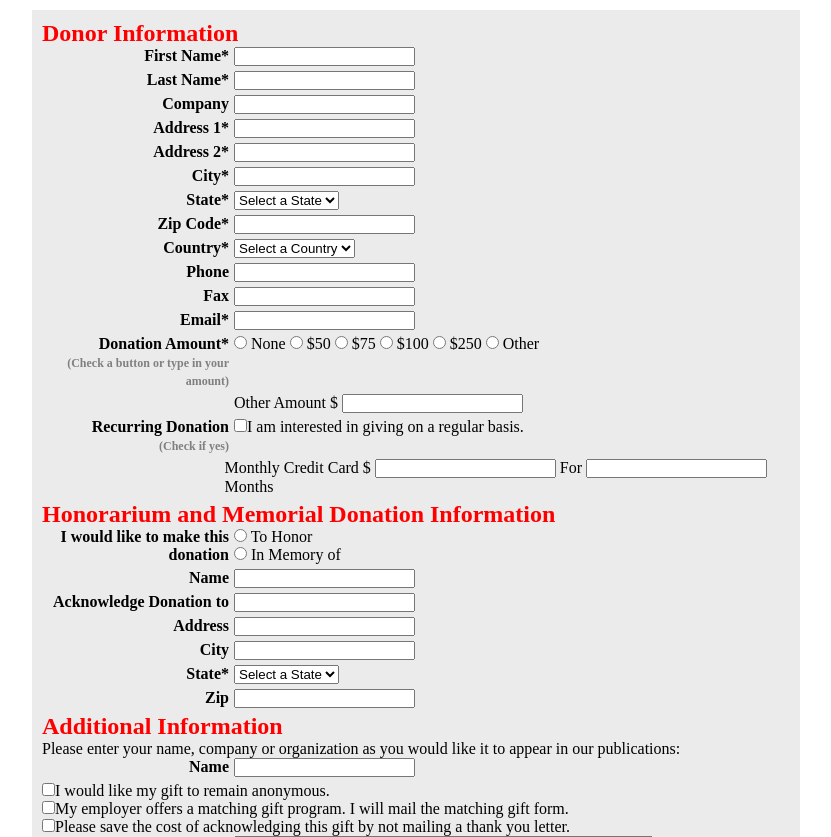
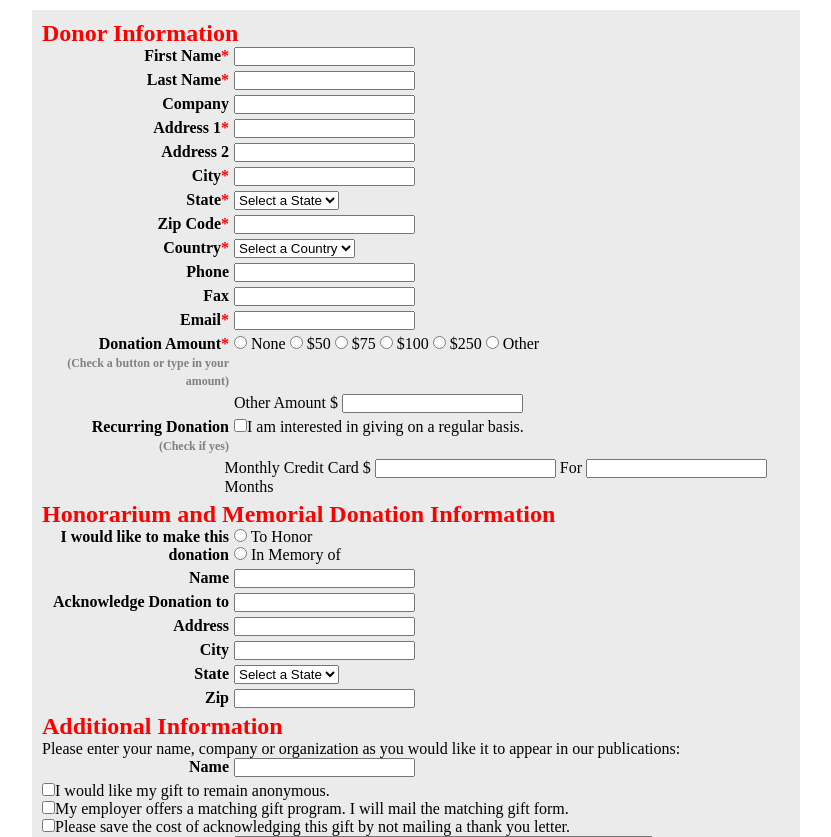
Before and after one commit to sushantovharati/summer-wbt-2025, a PHP site: page /form.html in a window 1280 px wide. Shown: the top 837 px of the page, without its empty margins (224-1055 px from the left). Run offline with PHP 8.4, Linux system fonts and the light colour scheme.

Commit message:
star symble color is added

```diff
--- a/form.css
+++ b/form.css
@@ -34,6 +34,9 @@ h2{
     margin-top: 0;
     color: gray;
 }
+.star{
+    color: red;
+}
 
 .buttonSection{
     margin: auto 300px;
--- a/form.html
+++ b/form.html
@@ -9,14 +9,17 @@
 </head>
 
 <body>
+    <header>
+
+    </header>
     <form method="get" class="form-contain">
         <h2>Donor Information</h2>
         <div class="form-group">
-            <label for="firstName">First Name* </label>
+            <label for="firstName">First Name<span class="star">*</span> </label>
             <input type="text" id="firstName" required>
         </div>
         <div class="form-group">
-            <label for="lastName">Last Name* </label>
+            <label for="lastName">Last Name<span class="star">*</span> </label>
             <input type="text" id="lastName" required>
         </div>
         <div class="form-group">
@@ -24,19 +27,19 @@
             <input type="text" id="company">
         </div>
         <div class="form-group">
-            <label for="address1">Address 1* </label>
+            <label for="address1">Address 1<span class="star">*</span> </label>
             <input type="text" id="address1" required>
         </div>
         <div class="form-group">
-            <label for="address2">Address 2* </label>
+            <label for="address2">Address 2 </label>
             <input type="text" id="address2">
         </div>
         <div class="form-group">
-            <label for="city">City*</label>
+            <label for="city">City<span class="star">*</span></label>
             <input type="text" id="city" required>
         </div>
         <div class="form-group">
-            <label for="state">State*</label>
+            <label for="state">State<span class="star">*</span></label>
             <select name="state" id="state" required>
                 <option selected disabled>Select a State</option>
                 <option value="dhaka" required>Dhaka</option>
@@ -50,11 +53,11 @@
             </select>
         </div>
         <div class="form-group">
-            <label for="zipCode">Zip Code*</label>
+            <label for="zipCode">Zip Code<span class="star">*</span></label>
             <input type="number" name="zipCode" id="zipCode" required>
         </div>
         <div class="form-group">
-            <label for="country">Country* </label>
+            <label for="country">Country<span class="star">*</span> </label>
             <select name="country" id="countrySelect" required>
                 <option selected disabled>Select a Country</option>
                 <option value="bangladesh">Bangladesh</option>
@@ -76,12 +79,12 @@
             <input type="text" id="fax">
         </div>
         <div class="form-group">
-            <label for="email">Email* </label>
+            <label for="email">Email<span class="star">*</span> </label>
             <input type="email" name="email" id="email" required>
         </div>
         <div class="form-group">
             <label for="donationAmount" class="form-label">
-                Donation Amount* <br>
+                Donation Amount<span class="star">*</span> <br>
                 <small class="help-text">(Check a button or type in your amount)</small>
             </label>
             <div class="radio-options">
@@ -163,7 +166,7 @@
             <input type="text" id="city2">
         </div>
         <div class="form-group">
-            <label for="state">State*</label>
+            <label for="state">State</label>
             <select name="state" id="state" required>
                 <option selected disabled>Select a State</option>
                 <option value="dhaka" required>Dhaka</option>
@@ -244,6 +247,9 @@
                 <button class="continueBtn">Continue</button>
             </div>
     </form>
+    <footer>
+
+    </footer>
 </body>
 
 </html>
```
